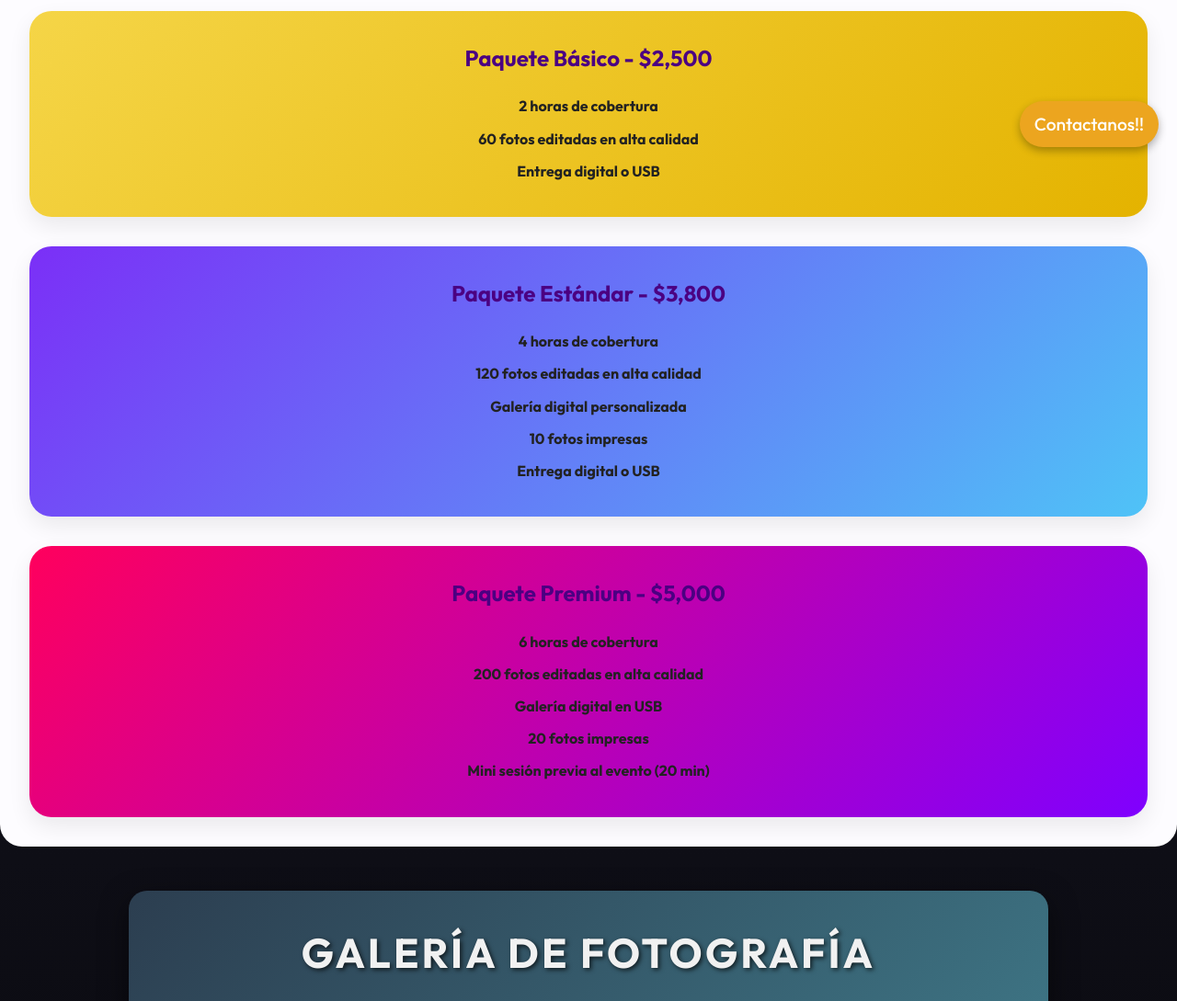
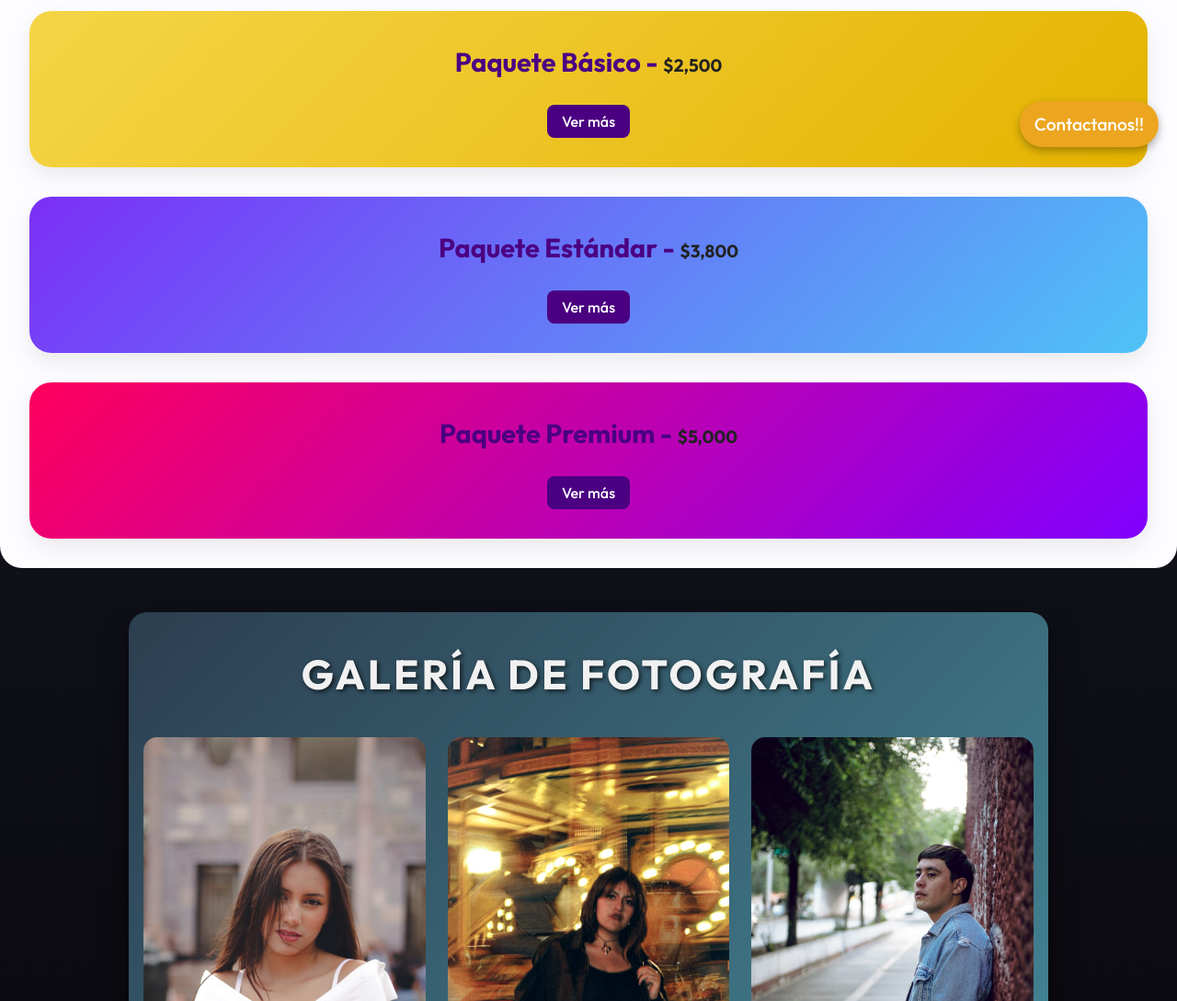
Before and after one commit to Memorias777/Cinta-Rota-FIlms, a plain HTML site: page fotografia.html in a window 1280 px wide. Shown: the part 620-1709 px from the top of the page at 92% size. Drawn offline with nearby package versions, Linux system fonts and the light colour scheme.

Commit message:
nuevo diseno de precios

```diff
--- a/fotografia.html
+++ b/fotografia.html
@@ -36,35 +36,62 @@
 
   <main>
 
-    <section class="paquetes">
-      <h2>Paquetes de Fotografía</h2>
+<section class="paquetes">
+  <h2>Paquetes de Fotografía</h2>
 
-      <div class="paquete paquete_basico">
-        <h3>Paquete Básico - $2,500</h3>
-        <p>2 horas de cobertura</p>
-        <p>60 fotos editadas en alta calidad</p>
-        <p>Entrega digital o USB</p>
-      </div>
+  <!-- PAQUETE BÁSICO -->
+  <div class="paquete">
+    <h3>Paquete Básico - <span class="precio" data-base="2500">$2,500</span></h3>
+    <button onclick="toggleDetalles(this)">Ver más</button>
+    <div class="detalles oculto">
+      <ul>
+        <li>2 horas de cobertura</li>
+        <li>60 fotos editadas en alta calidad</li>
+        <li>Entrega digital o USB</li>
+      </ul>
+      <p><strong>Extras:</strong></p>
+      <label><input type="checkbox" onchange="actualizarPrecio(this, 500)"> Dron (+$500)</label><br>
+      <label><input type="checkbox" onchange="actualizarPrecio(this, 300)"> Álbum físico (+$300)</label>
+    </div>
+  </div>
 
-      <div class="paquete paquete_estandar">
+  <!-- PAQUETE ESTÁNDAR -->
+  <div class="paquete">
+    <h3>Paquete Estándar - <span class="precio" data-base="3800">$3,800</span></h3>
+    <button onclick="toggleDetalles(this)">Ver más</button>
+    <div class="detalles oculto">
+      <ul>
+        <li>4 horas de cobertura</li>
+        <li>120 fotos editadas en alta calidad</li>
+        <li>Galería digital personalizada</li>
+        <li>10 fotos impresas</li>
+        <li>Entrega digital o USB</li>
+      </ul>
+      <p><strong>Extras:</strong></p>
+      <label><input type="checkbox" onchange="actualizarPrecio(this, 500)"> Dron (+$500)</label><br>
+      <label><input type="checkbox" onchange="actualizarPrecio(this, 300)"> Álbum físico (+$300)</label>
+    </div>
+  </div>
 
-        <h3>Paquete Estándar - $3,800</h3>
-        <p>4 horas de cobertura</p>
-        <p>120 fotos editadas en alta calidad</p>
-        <p>Galería digital personalizada</p>
-        <p>10 fotos impresas</p>
-        <p>Entrega digital o USB</p>
-      </div>
+  <!-- PAQUETE PREMIUM -->
+  <div class="paquete">
+    <h3>Paquete Premium - <span class="precio" data-base="5000">$5,000</span></h3>
+    <button onclick="toggleDetalles(this)">Ver más</button>
+    <div class="detalles oculto">
+      <ul>
+        <li>6 horas de cobertura</li>
+        <li>200 fotos editadas en alta calidad</li>
+        <li>Galería digital en USB</li>
+        <li>20 fotos impresas</li>
+        <li>Mini sesión previa al evento (20 min)</li>
+      </ul>
+      <p><strong>Extras:</strong></p>
+      <label><input type="checkbox" onchange="actualizarPrecio(this, 500)"> Dron (+$500)</label><br>
+      <label><input type="checkbox" onchange="actualizarPrecio(this, 300)"> Álbum físico (+$300)</label>
+    </div>
+  </div>
+</section>
 
-      <div class="paquete paquete_premium">
-        <h3>Paquete Premium - $5,000</h3>
-        <p>6 horas de cobertura</p>
-        <p>200 fotos editadas en alta calidad</p>
-        <p>Galería digital en USB</p>
-        <p>20 fotos impresas</p>
-        <p>Mini sesión previa al evento (20 min)</p>
-      </div>
-    </section>
 
 <section class="galeria">
   <h2>Galería de Fotografía</h2>
@@ -87,5 +114,31 @@
   </footer>
 
   <script src="https://cdnjs.cloudflare.com/ajax/libs/lightbox2/2.11.4/js/lightbox.min.js"></script>
+
+  <script>
+function toggleDetalles(boton) {
+  const detalles = boton.nextElementSibling;
+  detalles.classList.toggle("oculto");
+  boton.innerText = detalles.classList.contains("oculto") ? "Ver más" : "Ver menos";
+}
+
+function actualizarPrecio(checkbox, extra) {
+  const contenedor = checkbox.closest(".paquete");
+  const precioEl = contenedor.querySelector(".precio");
+  const base = parseInt(precioEl.dataset.base);
+  const checkboxes = contenedor.querySelectorAll("input[type='checkbox']");
+
+  let totalExtras = 0;
+  checkboxes.forEach(cb => {
+    if (cb.checked) {
+      const match = cb.parentElement.innerText.match(/\+\$(\d+)/);
+      if (match) totalExtras += parseInt(match[1]);
+    }
+  });
+
+  precioEl.innerText = `$${base + totalExtras}`;
+}
+</script>
+
 </body>
 </html>
--- a/styles.css
+++ b/styles.css
@@ -392,68 +392,86 @@ footer a:hover {
   border-radius: 1.5rem;
   padding: 2rem;
   box-shadow: 0 10px 25px rgba(0,0,0,0.08);
-  color: #fff;
   display: flex;
   flex-direction: column;
   align-items: center;
   transition: transform 0.3s ease;
+  color: #1f1f1f;
 }
+
 .paquete:hover {
   transform: translateY(-5px);
 }
 
-.paquete img {
-  width: 100%;
-  max-width: 400px;
-  border-radius: 1rem;
+.paquete h3 {
+  font-size: 1.8rem;
+  color: #4b0082;
   margin-bottom: 1rem;
-  object-fit: cover;
+  text-align: center;
 }
 
-.paquete h3 {
-  font-size: 1.8rem;
-  margin-bottom: 0.5rem;
+.paquete .precio {
+  font-weight: bold;
+  font-size: 1.2rem;
+  color: #222;
 }
 
-.paquete p {
+.paquete button {
+  margin-top: 0.5rem;
+  background-color: #4b0082;
+  color: white;
+  border: none;
+  padding: 0.5rem 1rem;
+  border-radius: 8px;
   font-size: 1rem;
-  margin: 0.3rem 0;
+  cursor: pointer;
+  transition: background-color 0.3s ease;
+}
+.paquete button:hover {
+  background-color: #3a006c;
 }
 
-/* Paquete Básico */
-.paquete_basico {
-  background: linear-gradient(135deg, #f5d547, #e4b300);
-  color: #1f1f1f;
+.detalles {
+  margin-top: 1rem;
+  width: 100%;
+  text-align: left;
 }
 
-/* Paquete Estándar */
-.paquete_estandar {
-  background: linear-gradient(135deg, #7b2ff7, #4fc3f7);
-}
-
-/* Paquete Premium */
-.paquete_premium {
-  background: linear-gradient(135deg, #ff005d, #7f00ff);
-}
-
-
-.paquete h3 {
-  font-size: 1.5rem;
-  color: #4b0082;
-  margin-bottom: 1rem;
+.oculto {
+  display: none;
 }
 
 .paquete ul {
-  list-style: none;
-  padding-left: 1rem;
+  list-style: disc;
+  padding-left: 1.5rem;
   margin-bottom: 1rem;
+  color: #333;
 }
 
+.paquete label {
+  display: block;
+  margin: 0.3rem 0;
+  font-size: 0.95rem;
+  color: #444;
+}
 
-.paquete p {
-  font-weight: bold;
-  color: #222;
+.paquete input[type="checkbox"] {
+  margin-right: 0.5rem;
 }
+
+/* Estilos por tipo de paquete */
+.paquete:nth-child(2) {
+  background: linear-gradient(135deg, #f5d547, #e4b300); /* Básico */
+}
+.paquete:nth-child(3) {
+  background: linear-gradient(135deg, #7b2ff7, #4fc3f7); /* Estándar */
+  color: white;
+}
+.paquete:nth-child(4) {
+  background: linear-gradient(135deg, #ff005d, #7f00ff); /* Premium */
+  color: white;
+}
+
 
 .servicios-detalle {
   display: grid;
```
